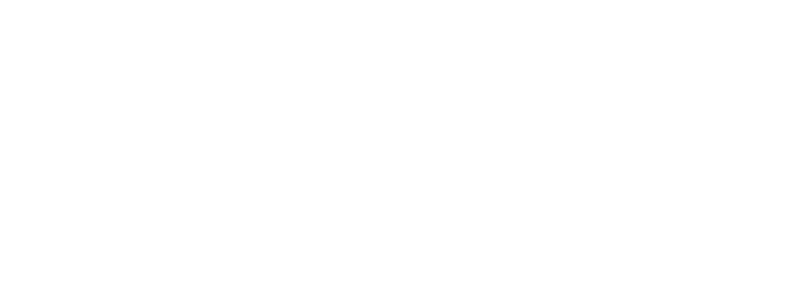
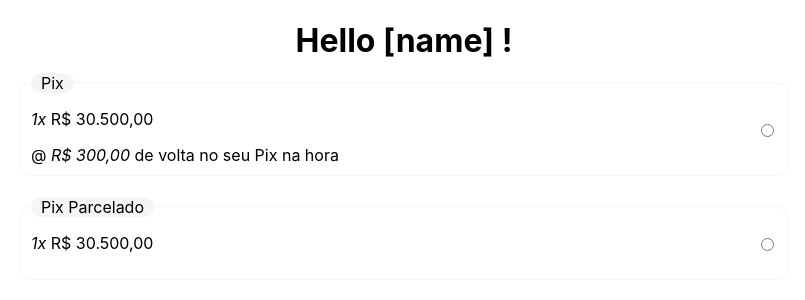
Before and after one commit to phelipegomes/codeChallangeWoovi, a React (Create React App) app: page / in a window 1280 px wide. Shown: the top 300 px of the page, without its empty margins (236-1041 px from the left). Built offline with nearby package versions, Linux system fonts and the light colour scheme.

Commit message:
first commit

```diff
--- a/src/App.css
+++ b/src/App.css
@@ -1,38 +1,38 @@
-.App {
-  text-align: center;
+.main {
+  width: 60%;
+  display: block;
+  margin: auto;
 }
 
-.App-logo {
-  height: 40vmin;
-  pointer-events: none;
+.pix-tag {
+  background-color: whitesmoke;
+  border: 0 solid bwhitesmoke;
+  border-radius: 100px;
+  padding: 0 10px;
 }
 
-@media (prefers-reduced-motion: no-preference) {
-  .App-logo {
-    animation: App-logo-spin infinite 20s linear;
-  }
+.margin-spacer {
+  margin-top: -20px;
 }
 
-.App-header {
-  background-color: #282c34;
-  min-height: 100vh;
+.radio-label {
   display: flex;
-  flex-direction: column;
   align-items: center;
-  justify-content: center;
-  font-size: calc(10px + 2vmin);
-  color: white;
+  justify-content: space-between;
+  margin-bottom: 10px;
+  border: 1.5px solid whitesmoke;
+  border-radius: 10px;
+  padding: 10px;
+  margin-bottom: 30px;
 }
 
-.App-link {
-  color: #61dafb;
+.radio-container {
+  display: flex;
+  align-items: center;
+  justify-content: space-between;
+  width: 100%;
 }
 
-@keyframes App-logo-spin {
-  from {
-    transform: rotate(0deg);
-  }
-  to {
-    transform: rotate(360deg);
-  }
+.avista-box, .parcelado-box {
+  flex-grow: 1;
 }
--- /dev/null
+++ b/src/App.js
@@ -0,0 +1,53 @@
+import './App.css';
+
+const FirstBox = () => {
+  return (
+    <div className="avista-box">
+      <div className="margin-spacer"><span className="pix-tag">Pix</span></div>
+        <div className="price-box">
+        <p><em>1x</em> R$ 30.500,00</p>
+        <p className="cash-back-tag"></p>
+        <div className="flag">
+          @ <em>R$ 300,00</em> de volta no seu Pix na hora
+        </div>
+      </div>
+    </div>
+  );
+};
+
+const OtherBox = () => {
+  return (
+    <div className="parcelado-box">
+      <div className="margin-spacer"><span className="pix-tag">Pix Parcelado</span></div>
+      <div className="price-box">
+        <p><em>1x</em> R$ 30.500,00</p>
+        <p className="cash-back-tag"></p>
+      </div>
+    </div>
+  );
+};
+
+function App() {
+  return (
+    <div className="App">
+      <div className='main'>
+        <h1 style={{textAlign: "center"}}>Hello [name] !</h1>
+        <label htmlFor="first-box-radio" className="radio-label">
+          <div className="radio-container">
+            <FirstBox />
+            <input type="radio" id="first-box-radio" name="payment-option" value="avista" />
+          </div>
+
+        </label>
+        <label htmlFor="other-box-radio" className="radio-label">
+          <div className="radio-container">
+            <OtherBox />
+            <input type="radio" id="other-box-radio" name="payment-option" value="parcelado" />
+          </div>
+        </label>
+      </div>
+    </div>
+  );
+}
+
+export default App;
--- a/src/App.tsx
+++ /dev/null
@@ -1,9 +0,0 @@
-import React from 'react';
-import './App.css';
-
-
-function App() {
-  return <div className="App"></div>
-}
-
-export default App;
--- a/src/index.tsx
+++ b/src/index.js
@@ -3,9 +3,7 @@ import ReactDOM from 'react-dom/client';
 import './index.css';
 import App from './App';
 
-const root = ReactDOM.createRoot(
-  document.getElementById('root') as HTMLElement
-);
+const root = ReactDOM.createRoot(document.getElementById('root'));
 root.render(
   <React.StrictMode>
     <App />
--- a/src/react-app-env.d.ts
+++ /dev/null
@@ -1 +0,0 @@
-/// <reference types="react-scripts" />
```
Also changed, not shown: package.json (+1 -6 lines), tsconfig.json (deleted, +0 -26 lines), 2 other files (tests, documents, lock files or other folders).
